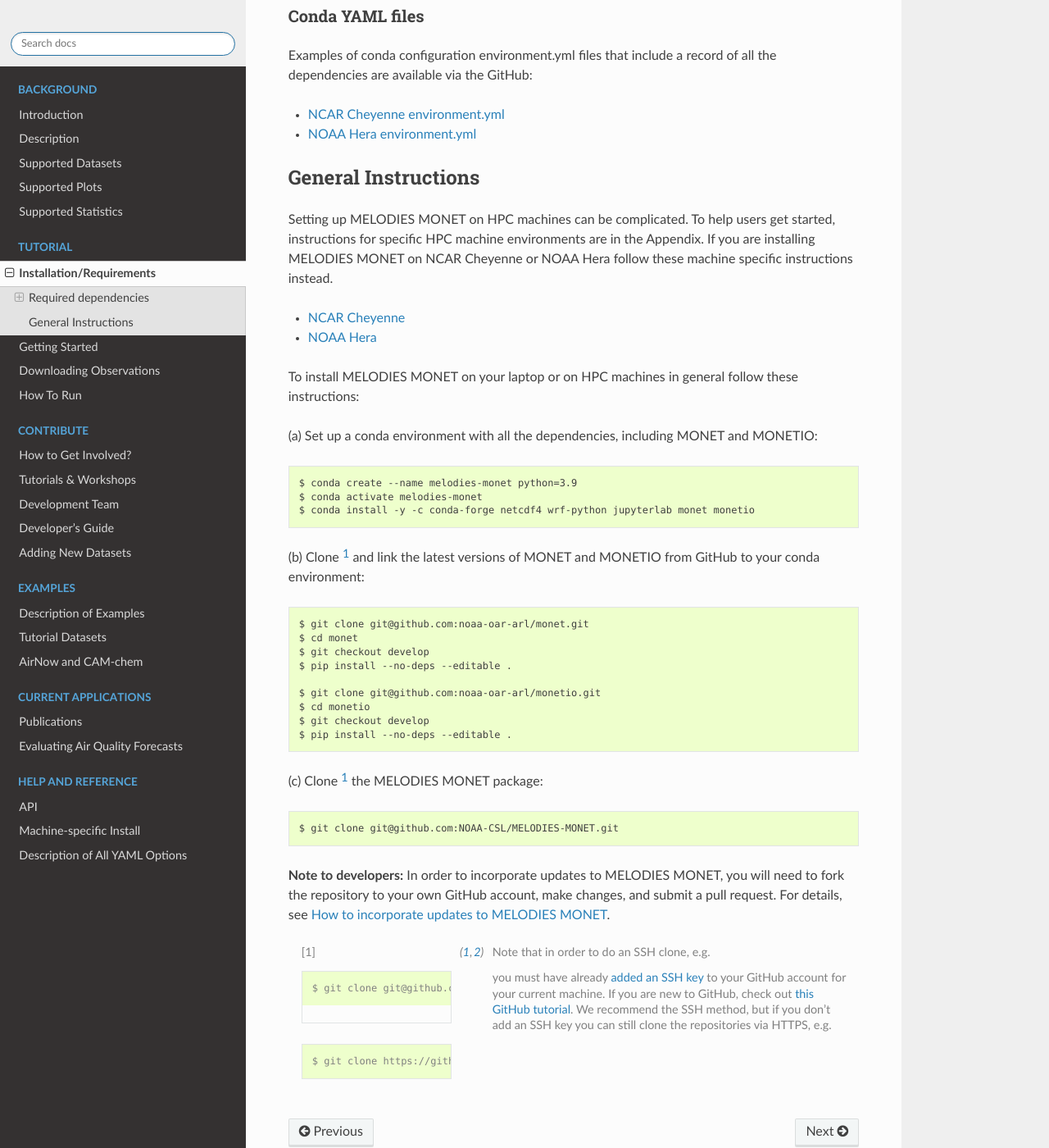
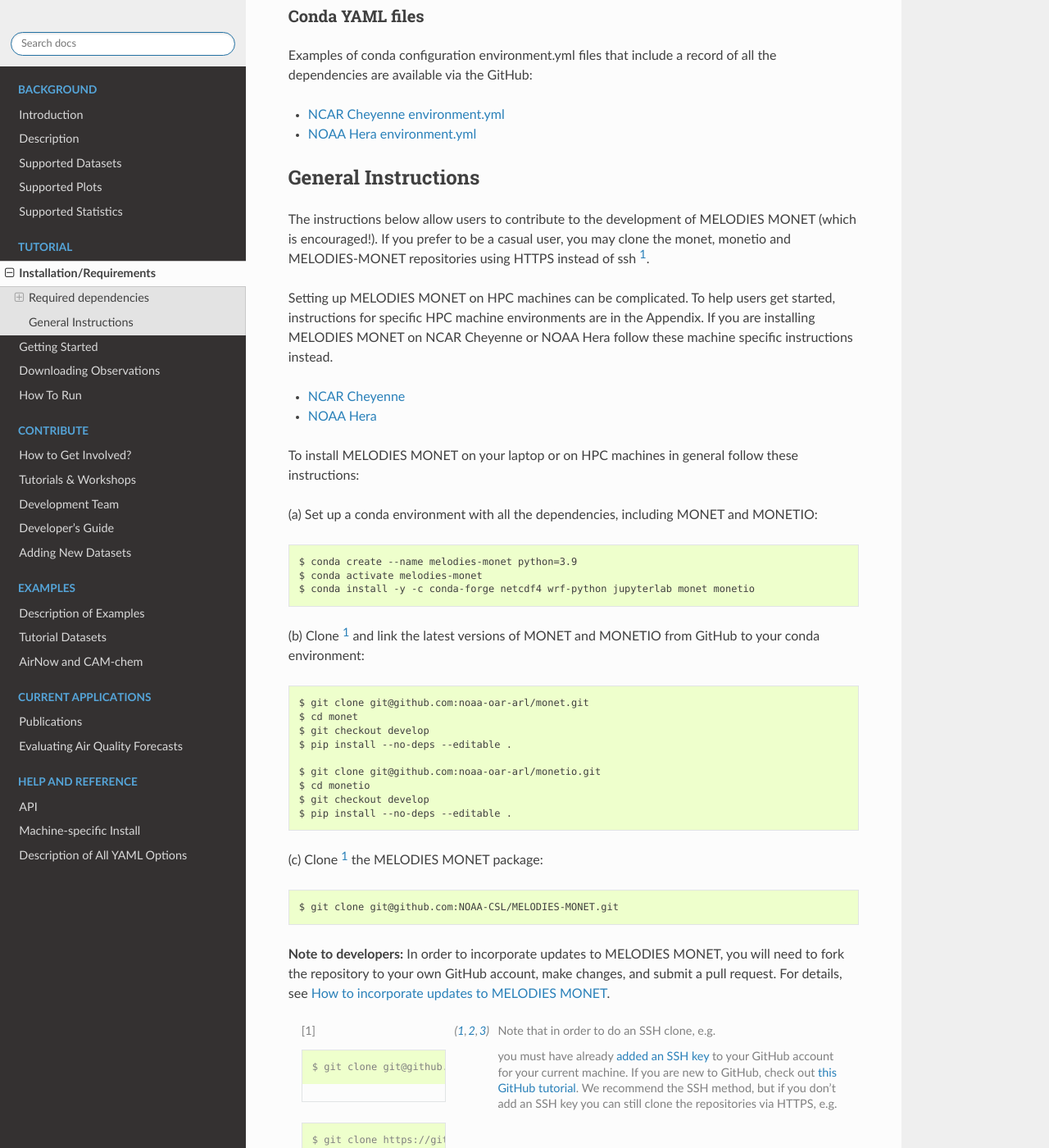
Before and after one commit to NOAA-CSL/MELODIES-MONET, a Sphinx documentation site: the page built from docs/tutorial/installation.rst, in a window 1280 px wide and 1400 px high, scrolled down 354 px. Shown: the whole window at 82% size. Built offline with Sphinx 7.4.7 and the Read the Docs theme 2.0.0, drawn with Linux system fonts in a browser that asks for light colours; pages that are not in the unit, such as notebooks, are missing from menus.

Commit message:
Update installation.rst
Added a couple clarifying sentences at start of general instructions for non-developers.

```diff
--- a/docs/tutorial/installation.rst
+++ b/docs/tutorial/installation.rst
@@ -20,6 +20,11 @@
 
 General Instructions
 --------------------
+
+The instructions below allow users to contribute to the development of
+MELODIES MONET (which is encouraged!). If you prefer to be a casual user, you may
+clone the monet, monetio and MELODIES-MONET repositories using HTTPS instead
+of ssh [#clone]_.
 
 Setting up MELODIES MONET on HPC machines can be complicated. To help users
 get started, instructions for specific HPC machine environments are in the
```
